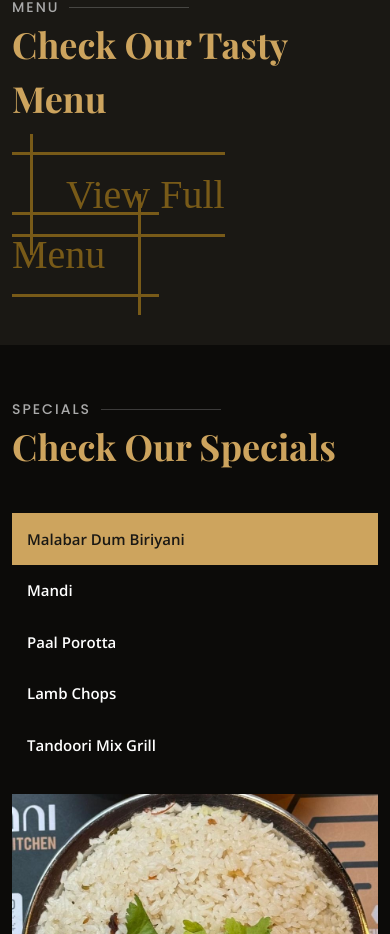
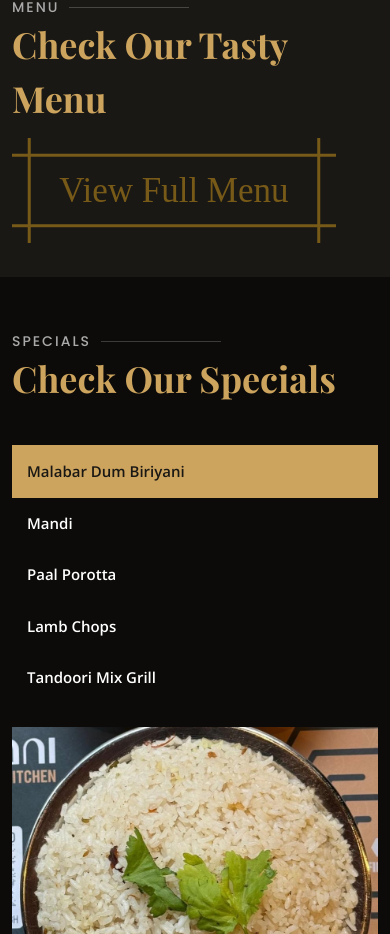
Before and after one commit to vskrishnaprasad/makani, a plain HTML site: page index.html in a window 390 px wide. Shown: the part 3619-4553 px from the top of the page. Drawn offline with nearby package versions, Linux system fonts and the light colour scheme; a web font is replaced by a local one.

Commit message:
view menu button mobile view updated

```diff
--- a/assets/css/style.css
+++ b/assets/css/style.css
@@ -1709,6 +1709,11 @@ animation: beat 1s ease-in-out infinite alternate;
     opacity: 0.8;
   }
 }
+@media (max-width:750px) {
+  .button-89 {
+    font-size: 35px;
+  }
+}
 /*--------------------------------------------------------------
 # Footer
 --------------------------------------------------------------*/
```
